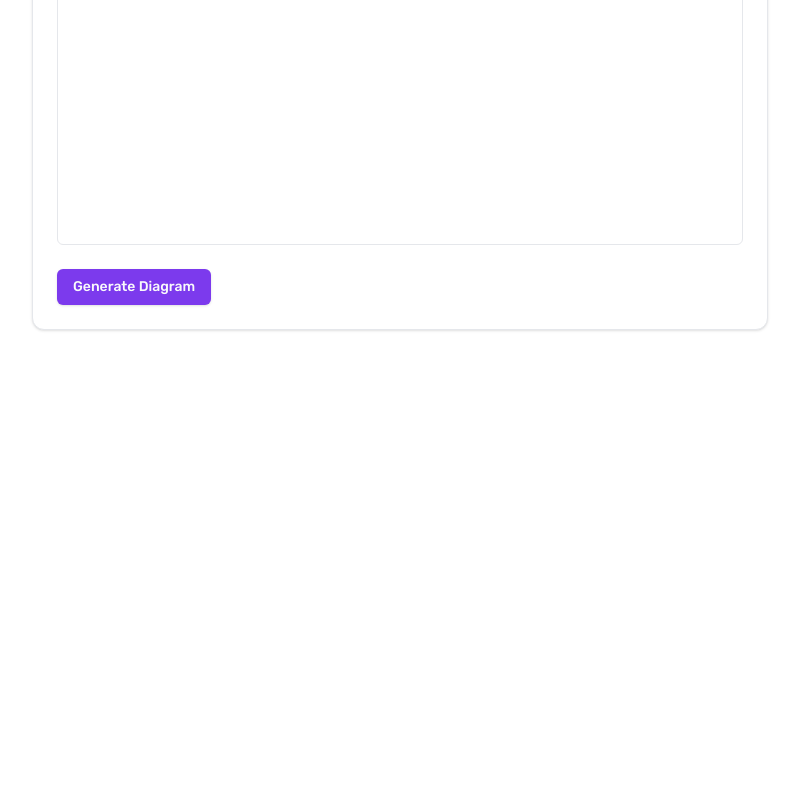
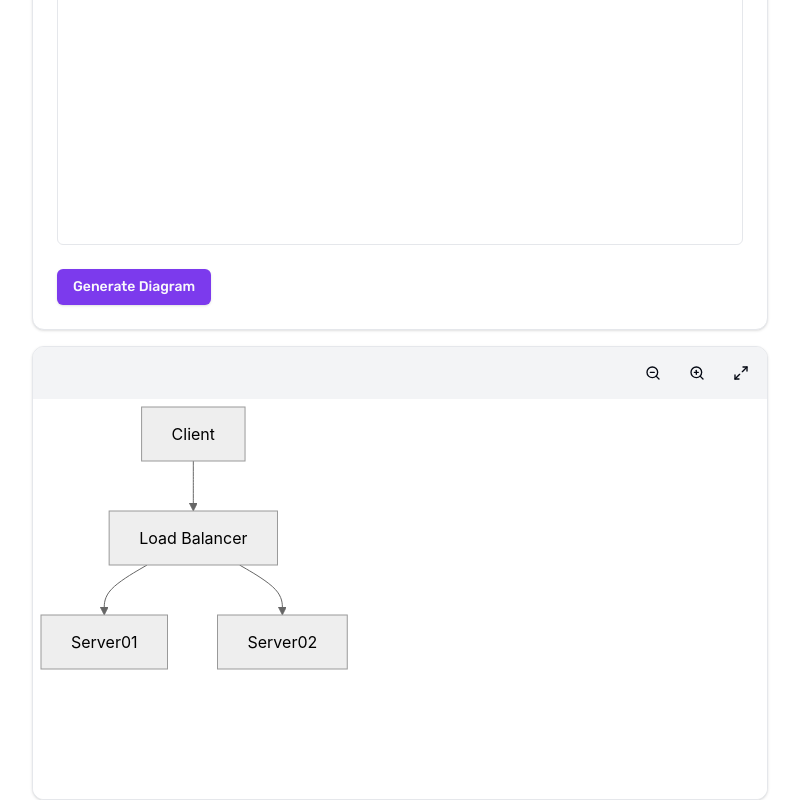
Before and after one commit to devRabbani/zendb, a Next.js app: page /fk-visualizer in a window 1280 px wide. Shown: the part 401-1201 px from the top of the page, without its empty margins (240-1039 px from the left). Before the commit the page ends 800 px from the top, so only its background shows below. Built offline with nearby package versions, Linux system fonts and the light colour scheme.

Commit message:
add basic graph card

```diff
--- a/components/tools/er-diagram.tsx
+++ b/components/tools/er-diagram.tsx
@@ -17,11 +17,18 @@ import Mermaid from "./mermaid";
 import CardWrapper from "../card-wrapper";
 import { FormLabel } from "../ui/form";
 import { Label } from "../ui/label";
+import MermaidGraph from "./mermaid-graph";
 
 export default function Component() {
+  const chart = `
+    graph TD
+    A[Client] --> B[Load Balancer]
+    B --> C[Server01]
+    B --> D[Server02]`;
+
   const [schema, setSchema] = useState("");
   const [schemaType, setSchemaType] = useState("prisma");
-  const [diagram, setDiagram] = useState("");
+  const [diagram, setDiagram] = useState(chart);
   const [error, setError] = useState("");
 
   //   const renderMermaid = useCallback(() => {
@@ -87,11 +94,17 @@ export default function Component() {
           <AlertDescription>{error}</AlertDescription>
         </Alert>
       )}
-      {diagram && (
+      {/* {diagram && (
         <div>
           <Mermaid chart={diagram} />
         </div>
-      )}
+      )} */}
+      <div className="bg-background">
+        <MermaidGraph
+          chart={diagram}
+          className="max-w-3xl mx-auto select-none"
+        />
+      </div>
       {/* {diagram && (
         <Card>
           <CardHeader>
--- /dev/null
+++ b/components/tools/mermaid-graph.tsx
@@ -0,0 +1,114 @@
+"use client";
+
+import React, { useCallback, useEffect, useRef, useState } from "react";
+import mermaid from "mermaid";
+import { ZoomIn, ZoomOut, Maximize2, Move } from "lucide-react";
+import { Button } from "@/components/ui/button";
+import { Card, CardContent } from "@/components/ui/card";
+import { cn } from "@/lib/utils";
+
+interface MermaidGraphProps {
+  chart: string;
+  className?: string;
+}
+
+export default function MermaidGraph({ chart, className }: MermaidGraphProps) {
+  const [svg, setSvg] = useState<string>("");
+  const [zoom, setZoom] = useState<number>(1);
+  const [isDragging, setIsDragging] = useState(false);
+  const [position, setPosition] = useState({ x: 0, y: 0 });
+  const [startPosition, setStartPosition] = useState({ x: 0, y: 0 });
+  const containerRef = useRef<HTMLDivElement>(null);
+  const graphRef = useRef<HTMLDivElement>(null);
+
+  const isDarkMode = useCallback(() => {
+    return document.documentElement.classList.contains("dark");
+  }, []);
+
+  useEffect(() => {
+    const initMermaid = async () => {
+      mermaid.initialize({
+        startOnLoad: true,
+        theme: isDarkMode() ? "dark" : "neutral",
+        securityLevel: "loose",
+        fontFamily: "Inter, sans-serif",
+      });
+
+      const { svg } = await mermaid.render("mermaid-graph", chart);
+      setSvg(svg);
+    };
+
+    initMermaid();
+    handleReset();
+  }, [chart, isDarkMode]);
+
+  const handleZoomIn = () => setZoom((prev) => Math.min(prev + 0.1, 2));
+  const handleZoomOut = () => setZoom((prev) => Math.max(prev - 0.1, 0.5));
+  const handleReset = () => {
+    setZoom(1);
+    setPosition({ x: 0, y: 0 });
+  };
+
+  const handleMouseDown = (e: React.MouseEvent) => {
+    setIsDragging(true);
+    setStartPosition({ x: e.clientX - position.x, y: e.clientY - position.y });
+  };
+
+  const handleMouseMove = (e: MouseEvent | TouchEvent) => {
+    if (isDragging) {
+      let clientX: number, clientY: number;
+      if ("touches" in e) {
+        clientX = e.touches[0].clientX;
+        clientY = e.touches[0].clientY;
+      } else {
+        clientX = e.clientX;
+        clientY = e.clientY;
+      }
+
+      setPosition({
+        x: clientX - startPosition.x,
+        y: clientY - startPosition.y,
+      });
+    }
+  };
+
+  const handleMouseUp = () => setIsDragging(false);
+
+  return (
+    <Card className={cn("w-full overflow-hidden", className)}>
+      <CardContent className="p-0">
+        <div className="flex justify-end space-x-2 p-2 bg-muted">
+          <Button variant="ghost" size="icon" onClick={handleZoomOut}>
+            <ZoomOut className="h-4 w-4" />
+          </Button>
+          <Button variant="ghost" size="icon" onClick={handleZoomIn}>
+            <ZoomIn className="h-4 w-4" />
+          </Button>
+          <Button variant="ghost" size="icon" onClick={handleReset}>
+            <Maximize2 className="h-4 w-4" />
+          </Button>
+        </div>
+        <div
+          ref={containerRef}
+          className="overflow-hidden bg-background"
+          style={{ height: "400px" }}
+          onMouseDown={handleMouseDown}
+          onMouseMove={handleMouseMove}
+          onMouseUp={handleMouseUp}
+          onMouseLeave={handleMouseUp}
+        >
+          <div
+            ref={graphRef}
+            style={{
+              transform: `scale(${zoom}) translate(${position.x}px, ${position.y}px)`,
+              transformOrigin: "0 0",
+              transition: "transform 0.1s ease-out",
+              cursor: isDragging ? "grabbing" : "grab",
+            }}
+            dangerouslySetInnerHTML={{ __html: svg }}
+          />
+        </div>
+      </CardContent>
+    </Card>
+  );
+}
```
